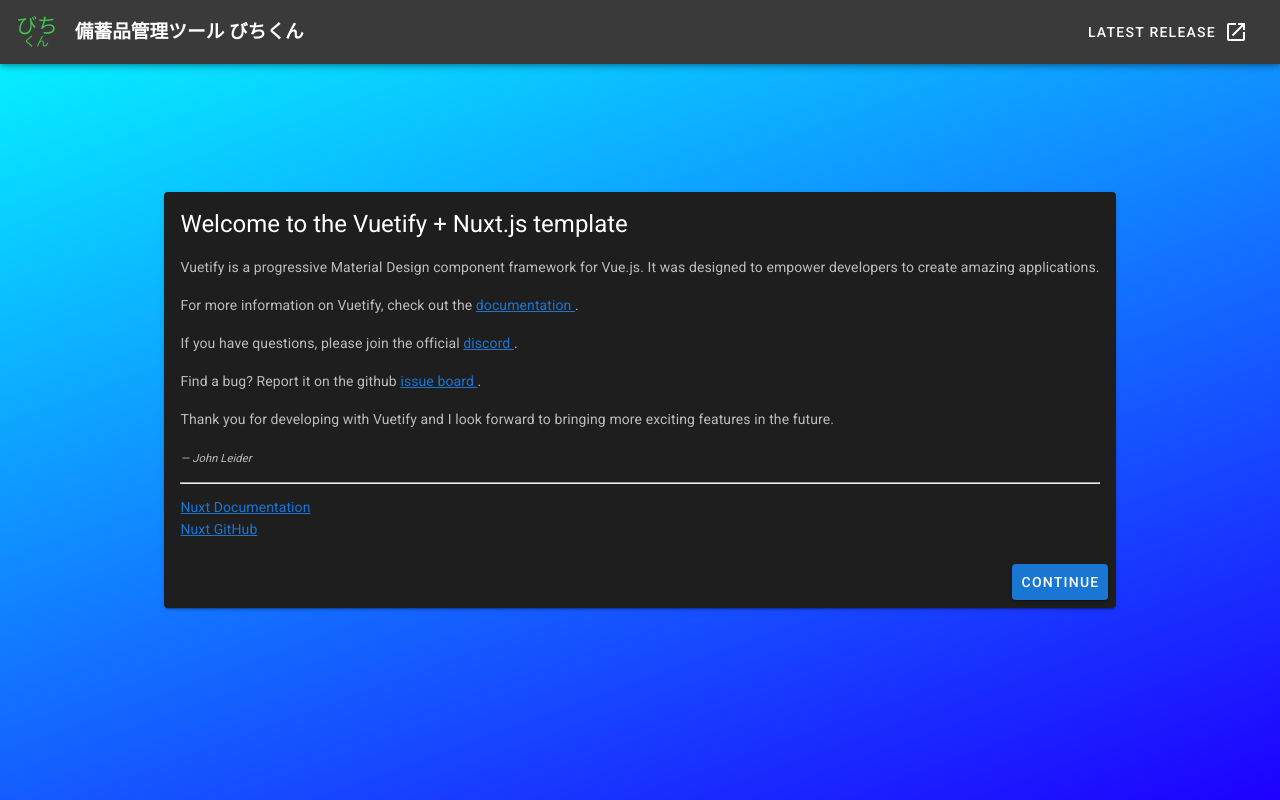
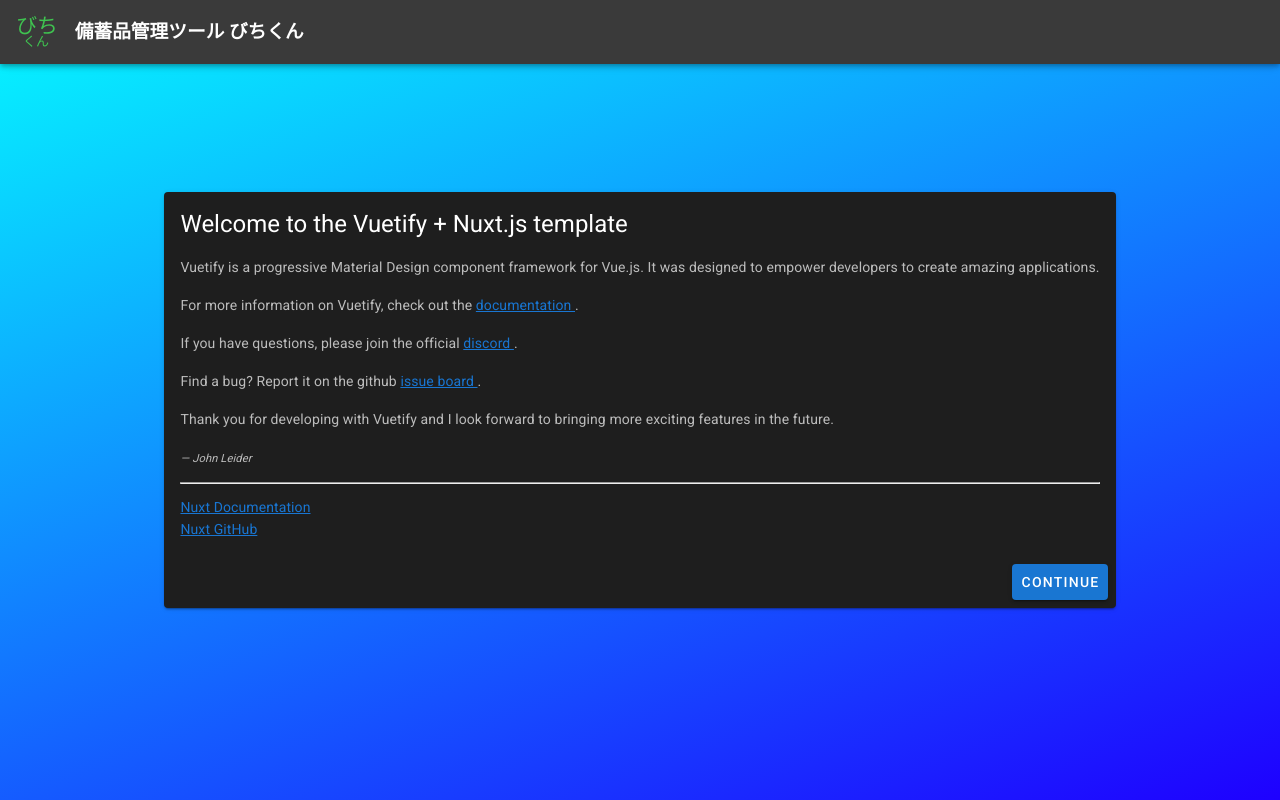
Before and after one commit to somurieengieer/ApplicationLandingPage, a Nuxt app: page / in a window 1280 px wide. Built offline with nearby package versions, Linux system fonts and the light colour scheme.

Commit message:
タブレット用のレイアウトを修正

```diff
--- a/components/ImpactImage.vue
+++ b/components/ImpactImage.vue
@@ -31,10 +31,21 @@
   .topImage {
     max-width: 300px;
     position: relative;
-    top: 0px;
+    top: -10%;
     left: 0px;
     transform-style: preserve-3d;
     transform: rotateX(40deg) rotateY(-10deg) rotateZ(-60deg);
+  }
+  @media (max-width: 960px) {
+    .containerLayout {
+      height: 300px !important;
+    }
+    .topLayout {
+      height: 300px !important;
+    }
+    .topImage {
+      top: -50%;
+    }
   }
   @media (max-width: 600px) {
     .containerLayout {
@@ -47,6 +58,5 @@
       width: 200px;
       top: -50%;
     }
-
   }
 </style>
--- a/components/ImpactText.vue
+++ b/components/ImpactText.vue
@@ -84,7 +84,6 @@
   }
   @media (max-width: 600px) {
     .root {
-      /*height: */
       padding-top: 40px;
       padding-bottom: 40px;
     }
--- a/layouts/default.vue
+++ b/layouts/default.vue
@@ -17,16 +17,17 @@
         >備蓄品管理ツール びちくん</h3>
       </div>
 
-      <v-spacer></v-spacer>
+<!--      <v-spacer></v-spacer>-->
 
-      <v-btn
-        target="_blank"
-        text
-        onclick="alert('link not yet created')"
-      >
-        <span class="mr-2">Latest Release</span>
-        <v-icon>mdi-open-in-new</v-icon>
-      </v-btn>
+<!--      <v-btn-->
+<!--        target="_blank"-->
+<!--        text-->
+<!--        onclick="alert('link not yet created')"-->
+<!--      >-->
+<!--        <span class="mr-2"-->
+<!--        >Latest Release</span>-->
+<!--        <v-icon>mdi-open-in-new</v-icon>-->
+<!--      </v-btn>-->
 
     </v-app-bar>
 
```
